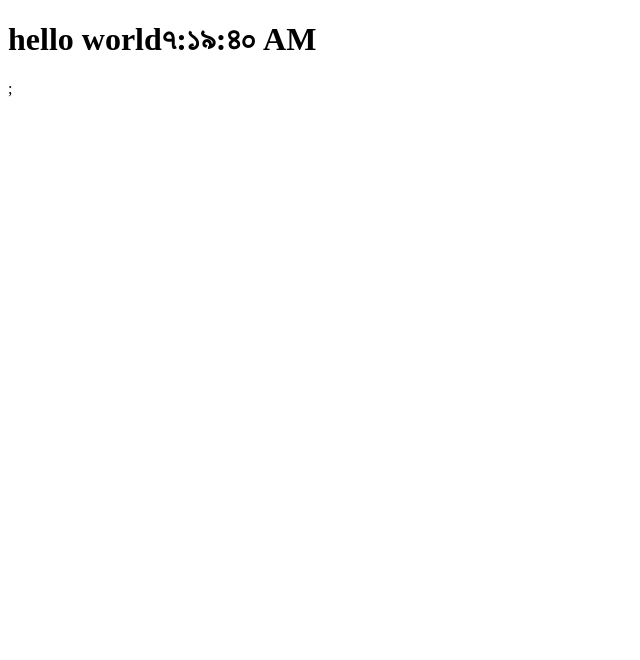
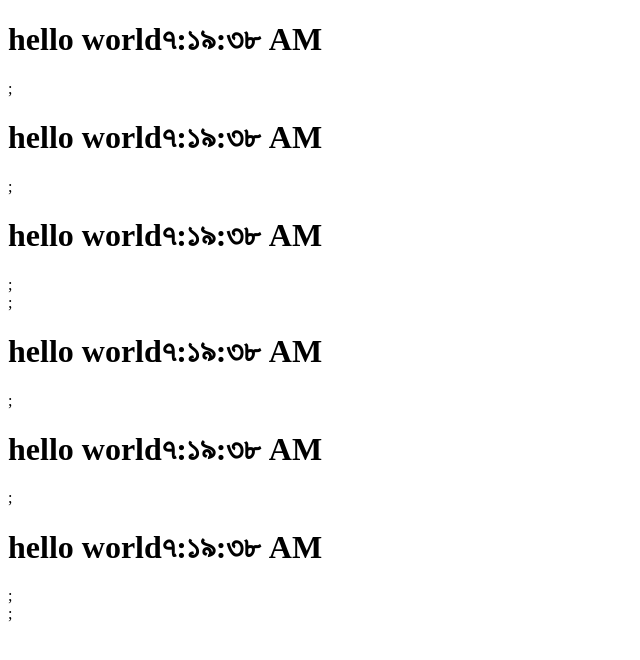
Before and after one commit to Gs-Dip/ReactJS, a React (Create React App) app in the folder react_practice/: page / in a window 1280 px wide. Shown: the top 660 px of the page, without its empty margins (0-640 px from the left). Built offline with nearby package versions, Linux system fonts and the light colour scheme.

Commit message:
List and Keys

```diff
--- a/react_practice/src/App.js
+++ b/react_practice/src/App.js
@@ -1,8 +1,10 @@
-import Clock from './components/Clock';
+import ClockList from './components/ClockList';
 
 function App() {
   console.log('App component renderd')
-  return <div><Clock /></div>;
+  const quentites=[1,2,3]
+
+  return <div><ClockList quentity={quentites} /></div>;
 
 }
 
--- /dev/null
+++ b/react_practice/src/components/ClockList.js
@@ -0,0 +1,33 @@
+import React from "react";
+import Clock from "./Clock";
+
+class ClockList extends React.Component{
+    render(){
+        const {quentity} =this.props
+
+        return(
+          <div>
+                <div>
+                    {quentity.map((c) =>( ///// quentity theke 1 2 3 aigula akbar akbar kore c ar moddhe ashbe abong protibar Clock class render hobe
+
+                    <Clock  key={Math.random()} />)  //////chack note book to know what is key....
+
+                    )};
+                </div>
+
+
+                <div>
+                    {quentity.map((c) =>(
+
+                    <Clock  key={Math.random()} />)  /////Math.random ke ami  protita map function ar  key hishebe a bebohar korte parbo ta te kono problem nai
+
+                    )};
+               </div>
+
+          </div>
+        )
+    }
+}
+
+
+export default ClockList;
```
